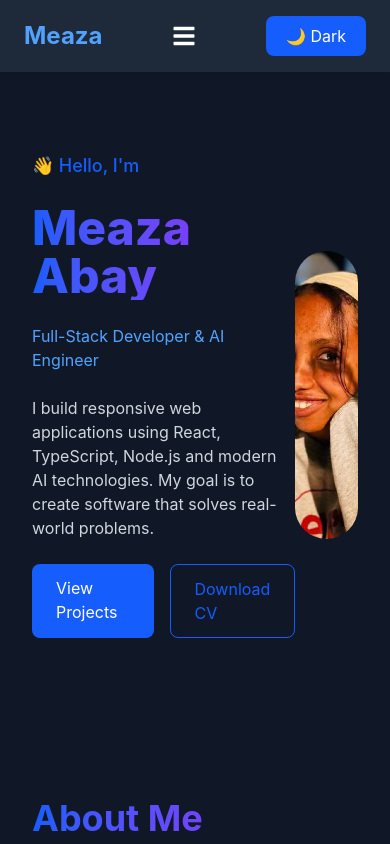
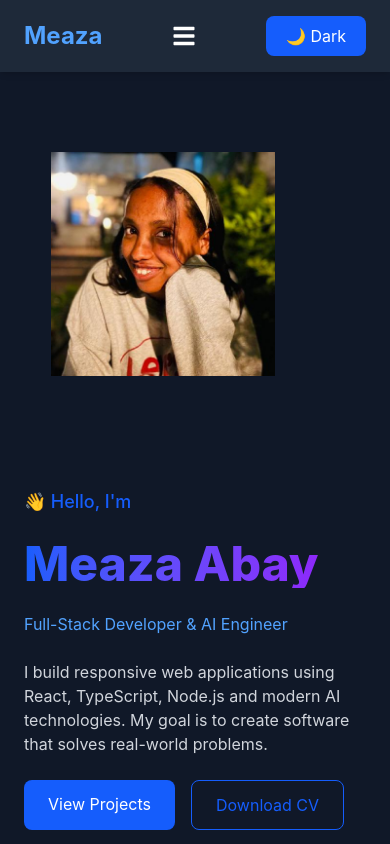
Before and after one commit to Meaza336/meaza-portfolio, a React (Vite) app: page / in a window 390 px wide. Shown: the top 844 px of the page. Built offline with nearby package versions, Linux system fonts and the light colour scheme.

Commit message:
mobile responsive

```diff
--- a/src/components/Hero.tsx
+++ b/src/components/Hero.tsx
@@ -4,7 +4,7 @@ type HeroProps = {
 };
 function Hero({ darkMode }: HeroProps) {
   return (
-    <section className={`flex justify-between items-center px-8 py-20 transition-colors duration-300 ${
+    <section   className={`flex flex-col-reverse md:flex-row justify-between items-center gap-12 px-6 md:px-8 py-20 transition-colors duration-300 ${
     darkMode
       ? "bg-gray-900 text-white"
       : "bg-white text-gray-900"
@@ -54,7 +54,7 @@ function Hero({ darkMode }: HeroProps) {
   <img
     src={profile}
     alt="Meaza Abay"
-    className="w-full h-full rounded-full object-cover"
+    className="w-56 h-56 md:w-72 md:h-72 lg:w-96 lg:h-96"
   />
 </div>
     </section>
```
